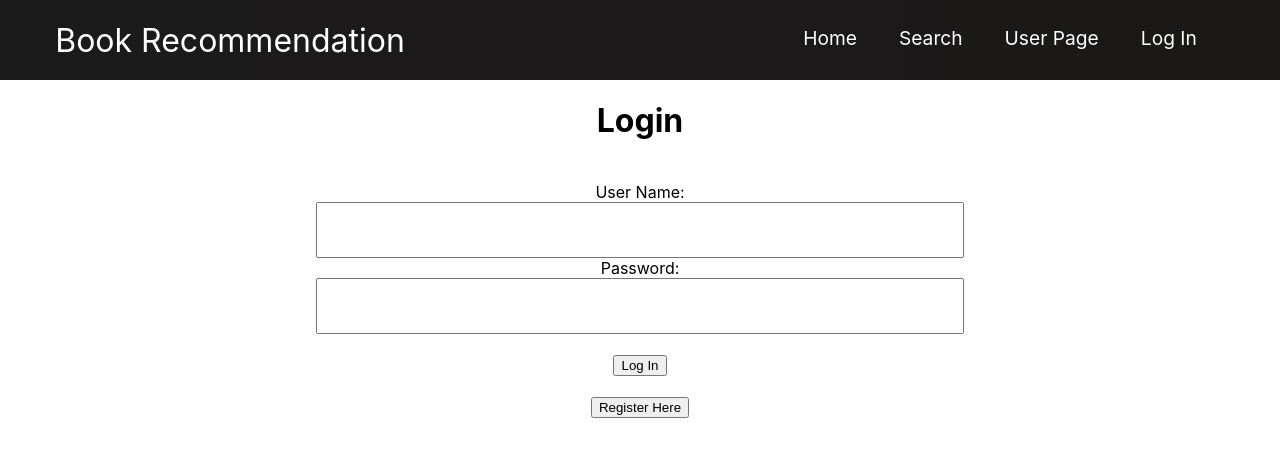
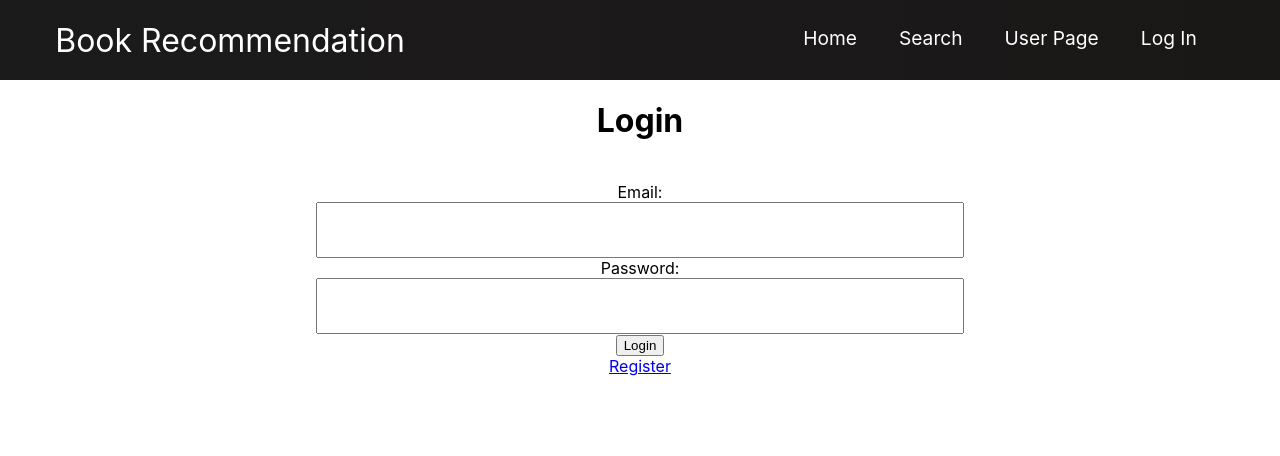
Before and after one commit to Psh12/Book-Recommendation, a React (Create React App) app: page /login in a window 1280 px wide. Shown: the top 456 px of the page. Built offline with nearby package versions, Linux system fonts and the light colour scheme; no server answers.

Commit message:
Finished implementing the login functionality

```diff
--- a/src/components/login/Login.js
+++ b/src/components/login/Login.js
@@ -1,39 +1,55 @@
 import React, { Component } from 'react'
-import { Redirect } from 'react-router-dom'
-import { Link } from 'react-router-dom';
+import {Link} from 'react-router-dom'
+
+
 import './Login.css';
 
 class LogIn extends Component {
   constructor () {
     super()
     this.state = {
-      user: {
-        userName: '',
+        email: '',
         password: ''
-      },
-      redirect: false
-    }
+      }
   }
 
+// Updates the state if on change in the text field
   handleChange = (e) => {
-    const updatedUser = {...this.state.user}
+    /*
+    const updatedUser = {...this.state}
     const inputField = e.target.name
     const inputValue = e.target.value
     updatedUser[inputField] = inputValue
+    */
 
-    this.setState({user: updatedUser})
+    this.setState({[e.target.name]: e.target.value})
   }
 
-  handleSubmit = (e) => {
-    e.preventDefault()
-    this.props.mockLogIn(this.state.user)
-    this.setState({redirect: true})
+  handleSubmit = async (e) => {
+    e.preventDefault();
+    try {
+      const body = {...this.state};
+      const response = await fetch("http://localhost:5000/auth/login",{
+        method: "POST",
+        headers: {"Content-Type": "application/json"},
+        body: JSON.stringify(body)
+      });
+      const parseRes = await response.json();
+      if(parseRes.token){
+        localStorage.setItem("token", parseRes.token);
+        this.props.setAuth(true);
+      }
+      else{
+        this.props.setAuth(false);
+      }
+    } catch (error) {
+      console.error(error.message);
+    }
+
   }
 
+
   render () {
-    if (this.state.redirect) {
-      return (<Redirect to="/userProfile"/>)
-    }
 
     return (
       <div>
@@ -46,23 +62,19 @@ class LogIn extends Component {
         <div id='box'>
         <form onSubmit={this.handleSubmit}>
           <div>
-            <label htmlFor="userName">User Name: </label>
-            <input type="text" name="userName" onChange={this.handleChange} value={this.state.user.userName} />
+            <label htmlFor="emailName">Email: </label>
+            <input type="email" name="email" onChange={this.handleChange} value={this.state.email} autoComplete = "off" required/>
           </div>
           <div>
             <label htmlFor="password">Password: </label>
-            <input type="password" name="password" />
+            <input type="password" name="password"/>
           </div>
-          <br></br>
-          <button id='button'>Log In</button>
-          <br></br>
-          <br></br>
-          <Link to='/register'>
-            <button>Register Here</button>
-          </Link>
+          <button id='button'>Login</button>
         </form>
+        <Link to='/register'>Register</Link>
         </div>
         </center>
+
       </div>
     )
   }
```
